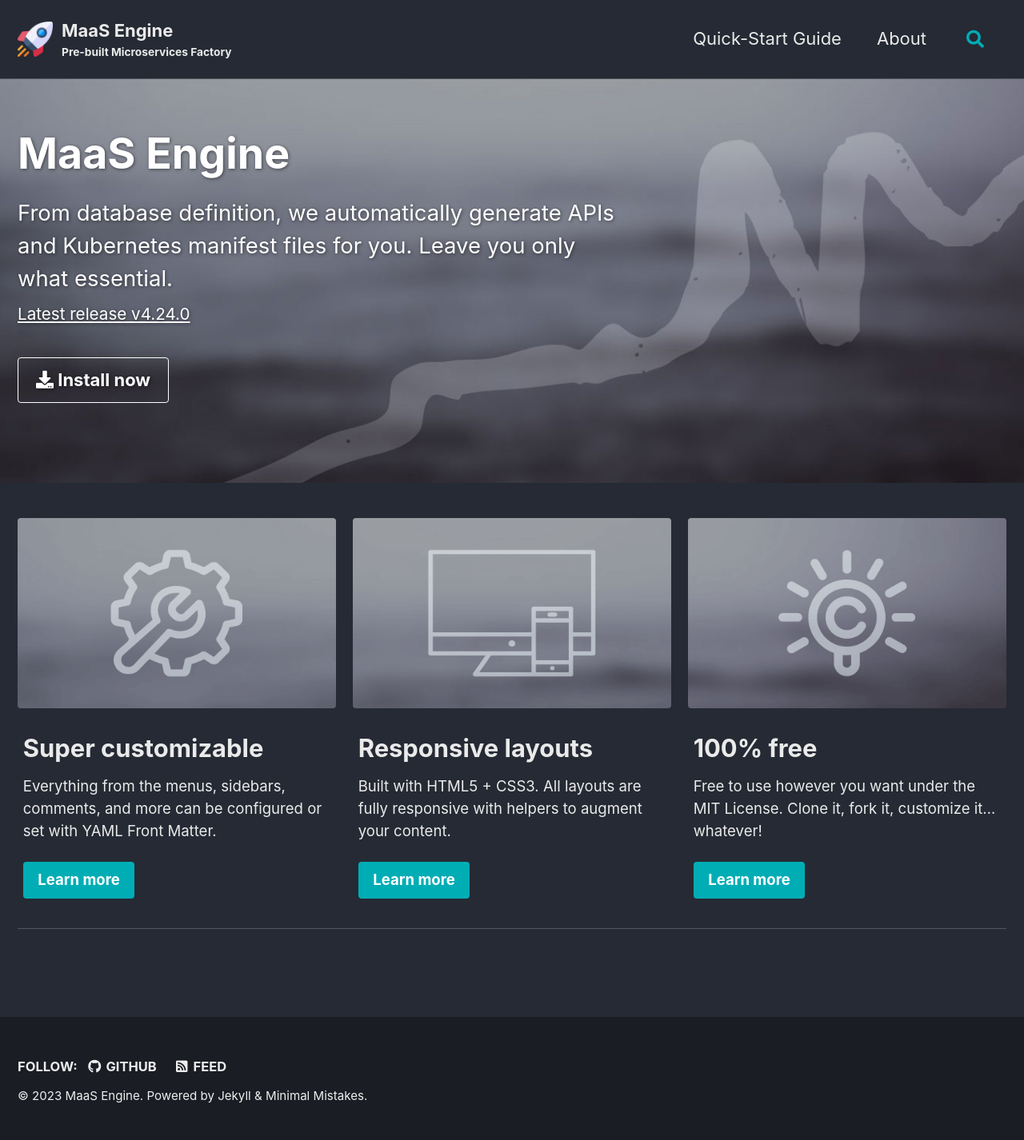
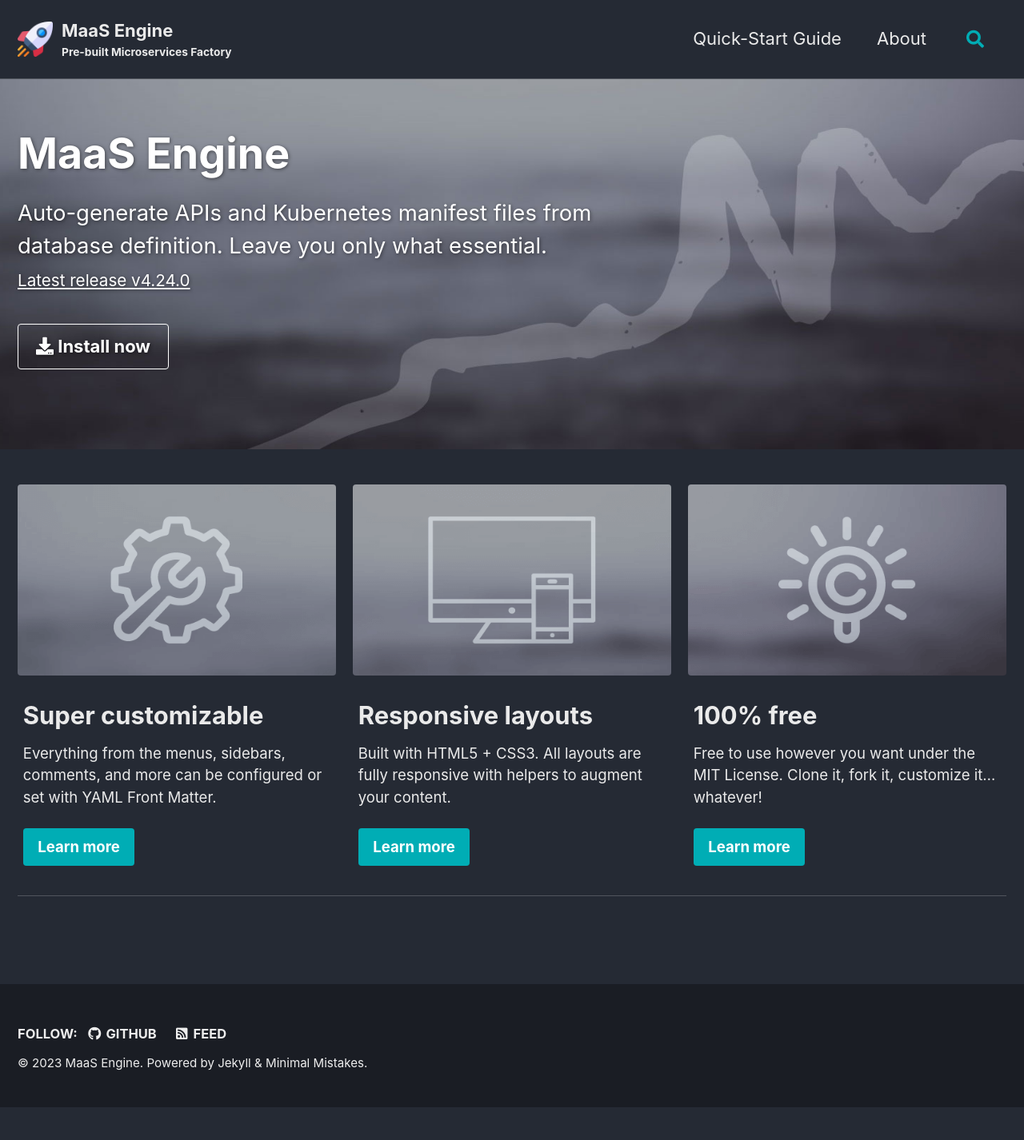
Before and after one commit to lessendev/www.maasengine.com, a Jekyll site: the page built from _pages/home.md, in a window 1280 px wide. Shown: the whole page at 80% size. Built offline with Jekyll 4.4.1, drawn with Linux system fonts in a browser that asks for light colours; cached includes are drawn as plain includes; after the commit the page ends 1385 px from its top, so only the background shows below that.

Commit message:
change excerpt

```diff
--- a/_pages/home.md
+++ b/_pages/home.md
@@ -9,7 +9,7 @@ header:
     - label: "<i class='fas fa-download'></i> Install now"
       url: "/docs/quick-start-guide/"
 excerpt: >
-  From database definition, we automatically generate APIs and Kubernetes manifest files for you. Leave you only what essential.<br />
+  Auto-generate APIs and Kubernetes manifest files from database definition. Leave you only what essential.<br />
   <small><a href="https://github.com/mmistakes/minimal-mistakes/releases/tag/4.24.0">Latest release v4.24.0</a></small>
 feature_row:
   - image_path: /assets/images/mm-customizable-feature.png
```
